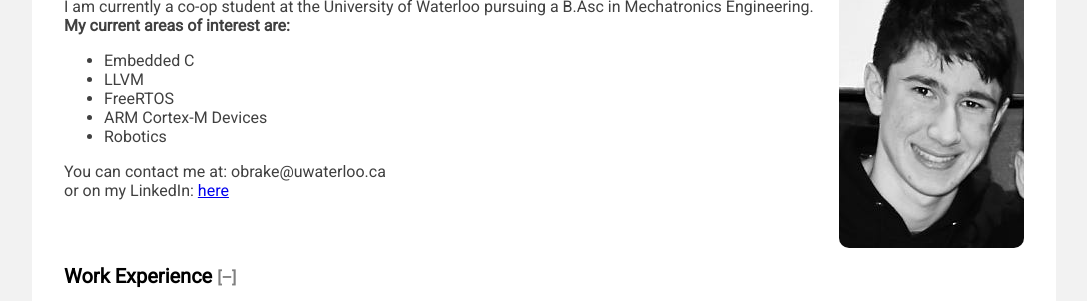
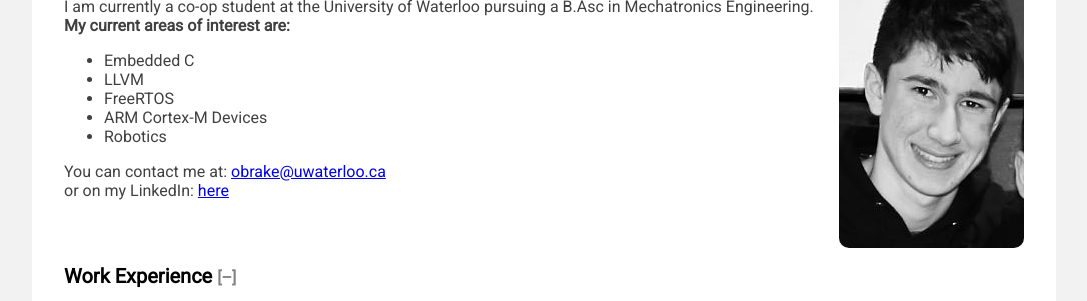
Before and after one commit to 123p10/123p10.github.io, a plain HTML site: page index.html in a window 1280 px wide. Shown: the part 156-457 px from the top of the page, without its empty margins (96-1183 px from the left). Drawn offline with Linux system fonts and the light colour scheme.

Commit message:
Fix broken link

```diff
--- a/index.html
+++ b/index.html
@@ -30,7 +30,7 @@
 							<li>ARM Cortex-M Devices</li>
 							<li>Robotics</li>
 						</ul>
-						You can contact me at: <a href"mailto:obrake@uwaterloo.ca">obrake@uwaterloo.ca</a>
+						You can contact me at: <a href="mailto:obrake@uwaterloo.ca">obrake@uwaterloo.ca</a>
 						<br>or on my LinkedIn: <a href="https://www.linkedin.com/in/owen-brake-39363a169/">here</a>
 					</span>
 					<img class="portrait" src="portrait-1.png">
```
